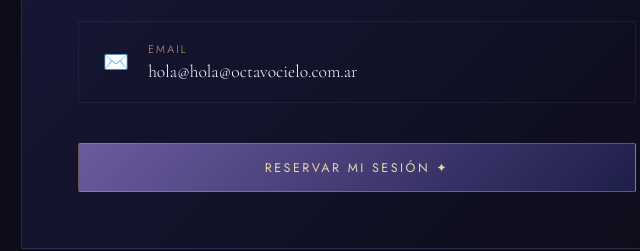
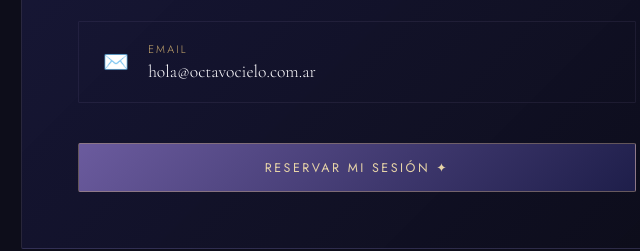
Before and after one commit to octavocielook-lang/octavo-cielo, a website: page index.html in a window 1280 px wide. Shown: the part 9485-9736 px from the top of the page, 283-923 px from the left. Drawn offline with nearby package versions, Linux system fonts and the light colour scheme.

Commit message:
Update index.html

```diff
--- a/index.html
+++ b/index.html
@@ -624,9 +624,9 @@
         <span class="contact-item-icon">📱</span>
         <div><span class="contact-item-label">WhatsApp</span><span class="contact-item-value">Escribime para consultas</span></div>
       </a>
-      <a href="mailto:hola@hola@octavocielo.com.ar" class="contact-item">
+      <a href="mailto:hola@octavocielo.com.ar" class="contact-item">
         <span class="contact-item-icon">✉️</span>
-        <div><span class="contact-item-label">Email</span><span class="contact-item-value">hola@hola@octavocielo.com.ar</span></div>
+        <div><span class="contact-item-label">Email</span><span class="contact-item-value">hola@octavocielo.com.ar</span></div>
       </a>
     </div>
     <a href="#reservar" class="btn-primary" style="width:100%;text-align:center;display:block;">Reservar mi sesión ✦</a>
```
